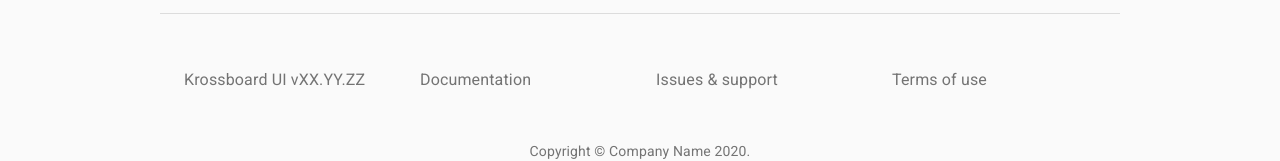
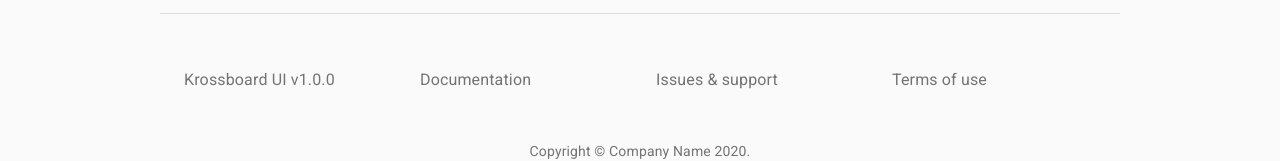
Before and after one commit to 2-alchemists/krossboard-ui, a React (Vite) app: page / in a window 1280 px wide. Shown: the part 585-746 px from the top of the page. Built offline with nearby package versions, Linux system fonts and the light colour scheme; no server answers.

Commit message:
display real version

```diff
--- a/src/app/App.tsx
+++ b/src/app/App.tsx
@@ -1,3 +1,4 @@
+import * as pckg from '../../package.json'
 import '../scheduler/currentusage'
 import '../scheduler/discovery'
 import '../scheduler/resources'
@@ -138,7 +139,7 @@ const Footer = () => {
 
   const footers = [
     {
-      title: 'Krossboard UI vXX.YY.ZZ',
+      title: `Krossboard UI v${pckg['version']}`,
       link: 'https://krossboard.app/releases',
     },
     {
--- a/tsconfig.json
+++ b/tsconfig.json
@@ -3,6 +3,7 @@
     "noUnusedLocals": true,
     "experimentalDecorators": true,
     "allowSyntheticDefaultImports": true,
+    "resolveJsonModule": true,
     "target": "es5",
     "sourceMap": true,
     "forceConsistentCasingInFileNames": true,
```
